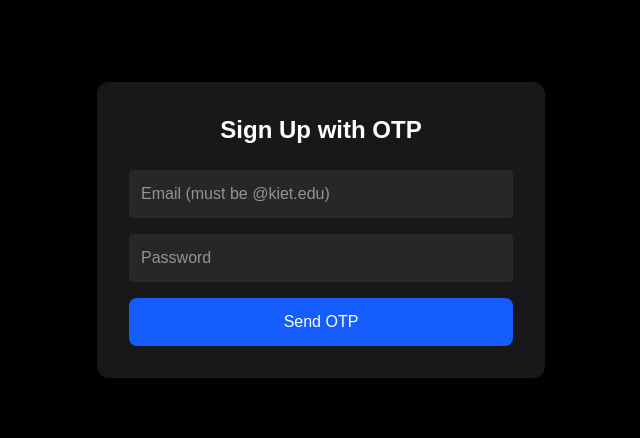
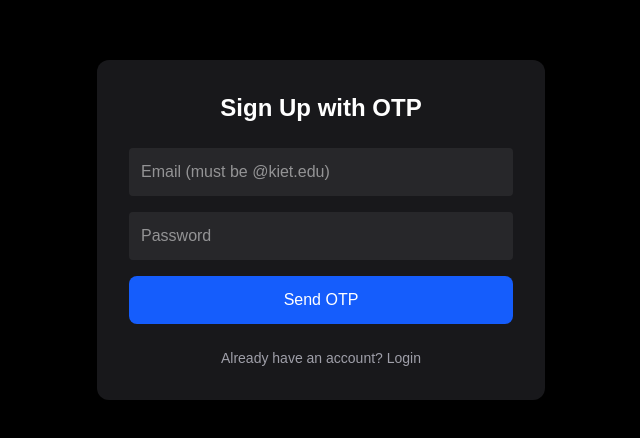
Before and after one commit to aryan-95/PassItOn, a Next.js app: page /auth in a window 1280 px wide. Shown: the part 170-608 px from the top of the page, without its empty margins (319-959 px from the left). Built offline with nearby package versions, Linux system fonts and the light colour scheme.

Commit message:
login button on signup

```diff
--- a/app/auth/page.tsx
+++ b/app/auth/page.tsx
@@ -114,6 +114,13 @@
         {status && (
           <p className="mt-4 text-center text-sm text-yellow-400">{status}</p>
         )}
+
+        <p
+          className="mt-6 text-sm text-center text-zinc-400 hover:text-white cursor-pointer"
+          onClick={() => router.push('/auth/login')}
+        >
+          Already have an account? Login
+        </p>
       </div>
     </div>
   );
```
